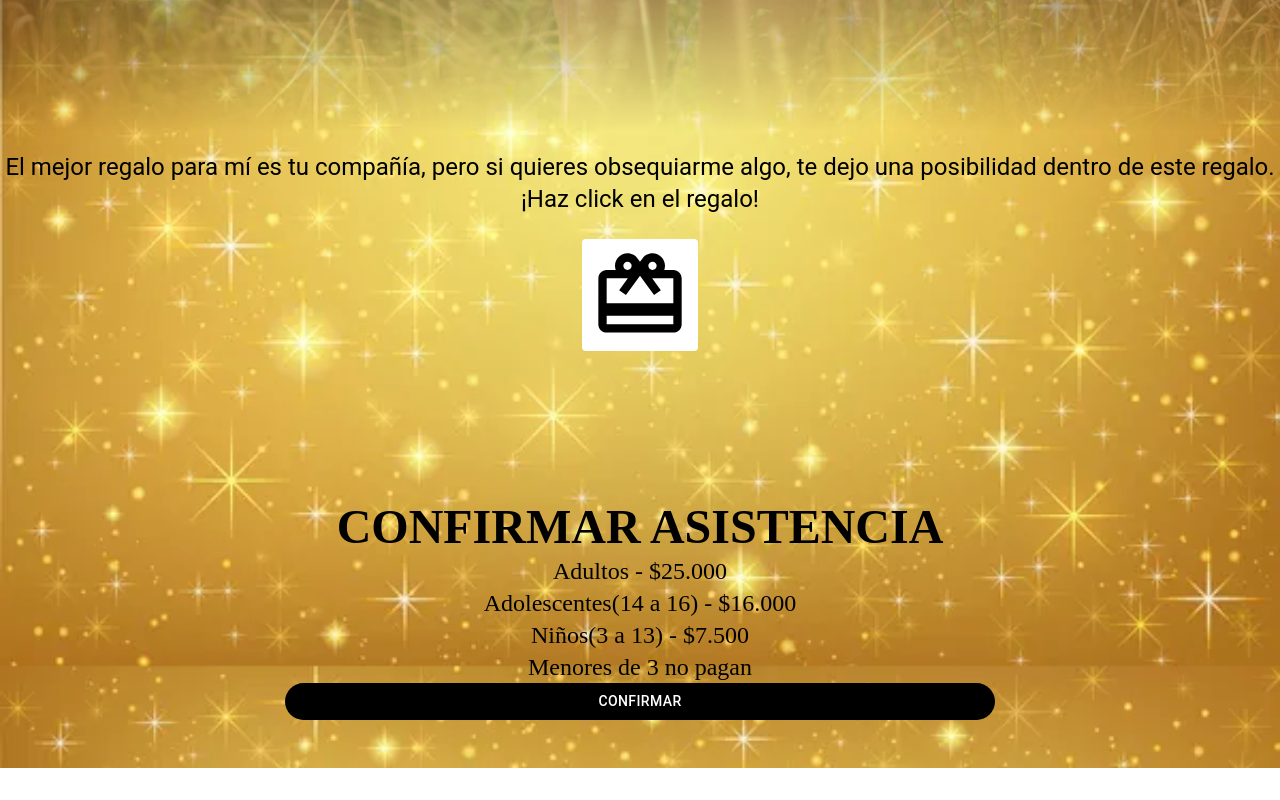
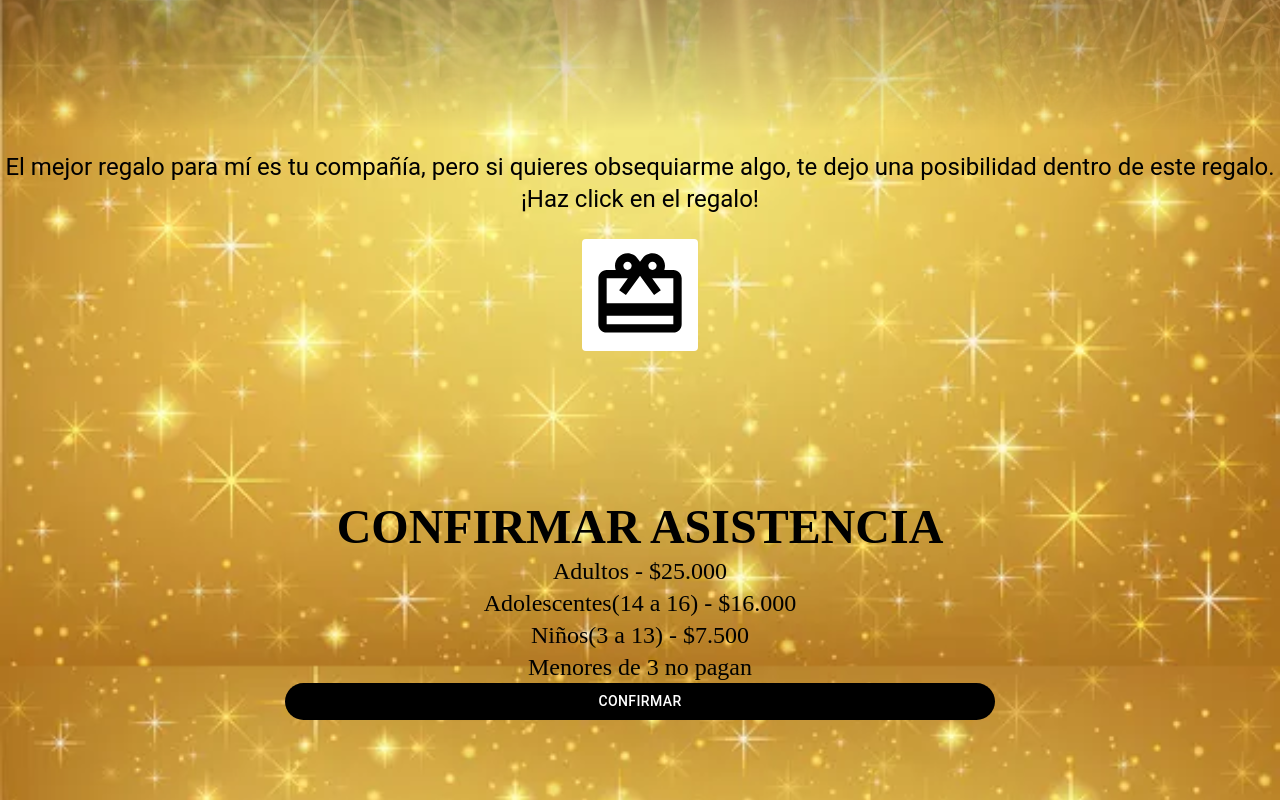
Before and after one commit to CanarioTOMAS/mis15-alimita-invitados, a Next.js app in the folder my-app/: page / in a window 1280 px wide. Shown: the part 4454-5254 px from the top of the page. Before the commit the page ends 5222 px from the top, so only its background shows below. Built offline with nearby package versions, Linux system fonts and the light colour scheme.

Commit message:
actualizacion definitiva1

```diff
--- a/my-app/app/page.tsx
+++ b/my-app/app/page.tsx
@@ -115,7 +115,7 @@ export default function Home() {
         />
       </Box>
       <GiftComponent></GiftComponent>
-      <Box sx={{p:6, width: "100%",
+      <Box sx={{p:6, pb:10,width: "100%",
           justifyContent: "center",
           alignItems: "center",textAlign:'center'}}>
         <Typography variant="h3" sx={{textAlign:"center", fontFamily:"Libre Baskerville",color:'black',fontWeight:900}} >CONFIRMAR ASISTENCIA</Typography>
```
